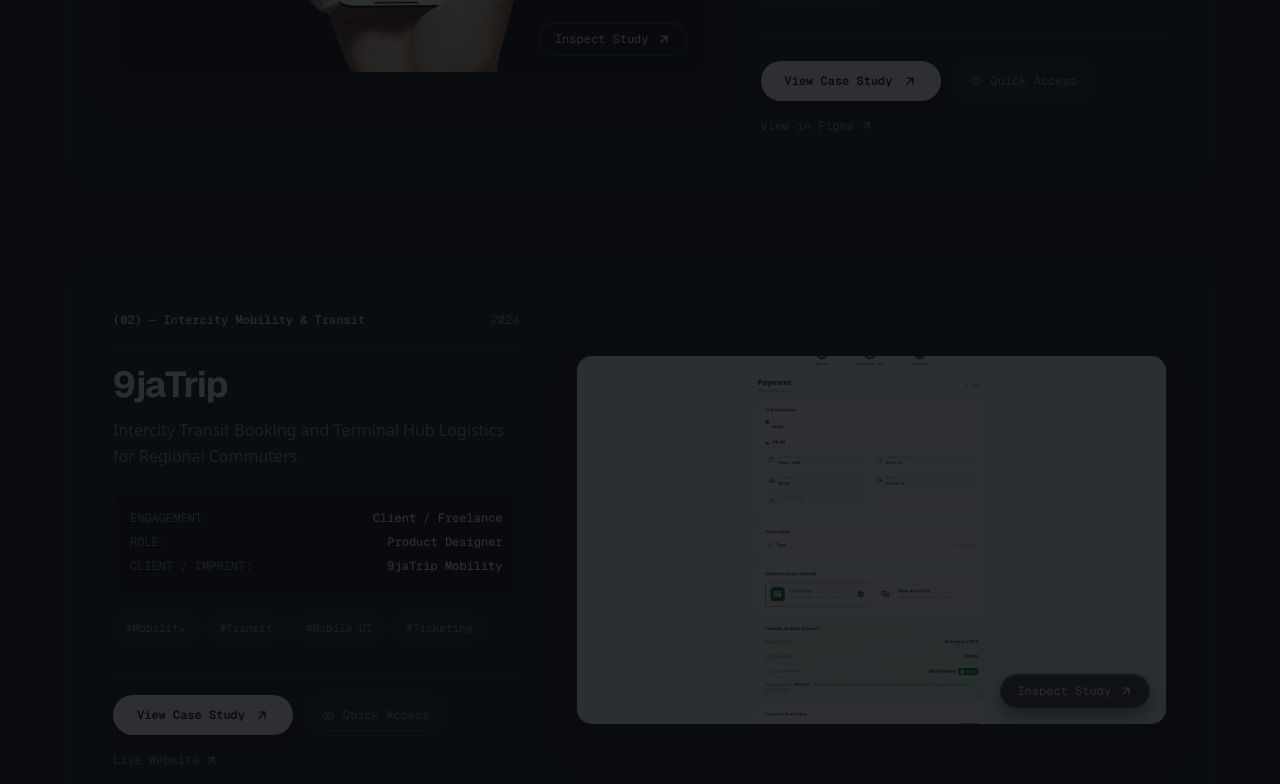
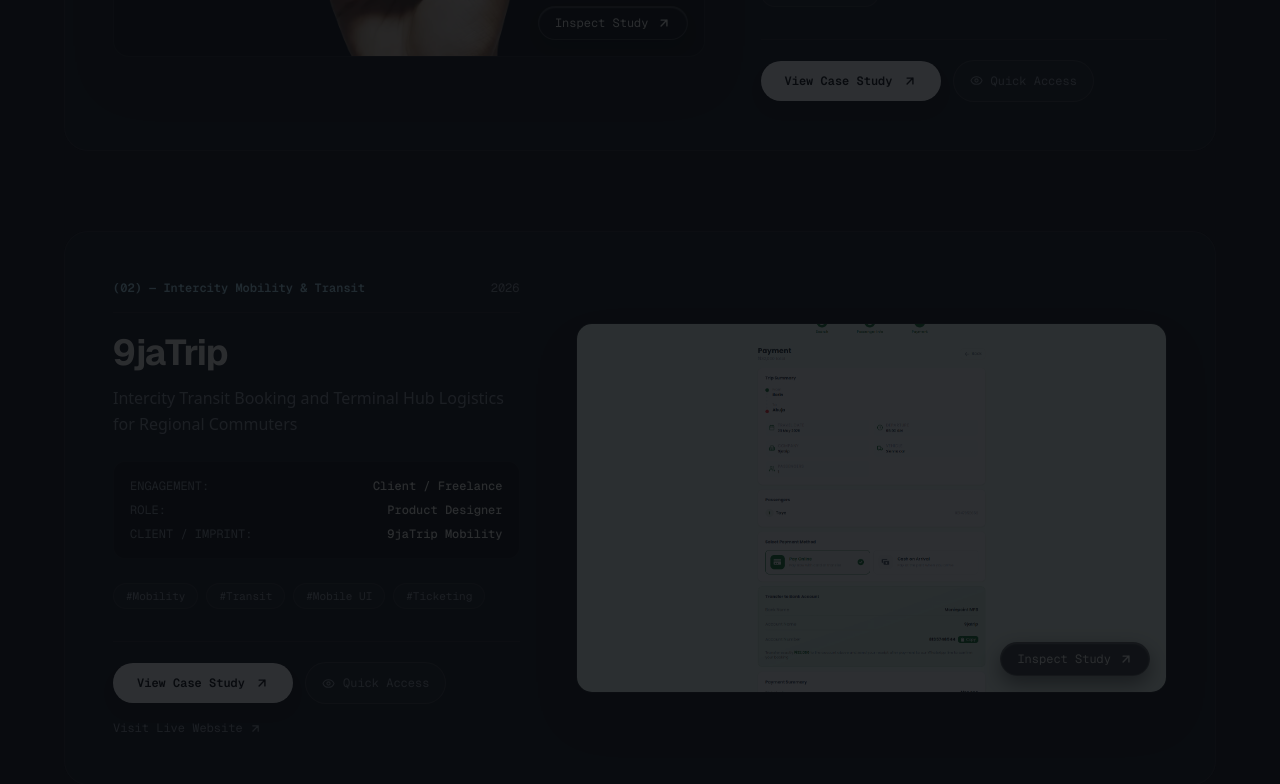
Before and after one commit to Bheemty/cold-designer-portfolio, a Next.js app: page /work in a window 1280 px wide. Shown: the part 1096-1880 px from the top of the page. Built offline with nearby package versions, Linux system fonts and the light colour scheme.

Commit message:
feat: align confirmed project timeline dates, audit and eliminate public Figma links, fix Quick Access scrolling, and enhance contrast across themes

```diff
--- a/src/app/work/[slug]/page.tsx
+++ b/src/app/work/[slug]/page.tsx
@@ -125,9 +125,7 @@ export default async function CaseStudyPage({
                 className="case-study-glass-chip inline-flex items-center gap-2 rounded-full border border-white/[0.14] bg-white/[0.04] px-5 py-2.5 font-mono-code text-xs font-semibold text-[#f2f1ec] hover:border-[#a9ddf0] hover:text-[#a9ddf0] shadow-[inset_0_1px_1px_0_rgba(255,255,255,0.18),0_4px_16px_rgba(0,0,0,0.3)] transition-all"
               >
                 <span>
-                  {project.prototypeUrl.includes("figma.com")
-                    ? "View in Figma"
-                    : project.prototypeUrl.includes("behance.net")
+                  {project.prototypeUrl.includes("behance.net")
                     ? "Examine on Behance"
                     : "Explore Design Specs"}
                 </span>
@@ -565,9 +563,7 @@ export default async function CaseStudyPage({
                       className="inline-flex items-center gap-2 rounded-full border border-white/[0.12] bg-white/[0.03] px-5 py-2.5 font-mono-code text-xs font-semibold text-[#f2f1ec] hover:border-[#a9ddf0] hover:text-[#a9ddf0] transition-colors"
                     >
                       <span>
-                        {project.prototypeUrl.includes("figma.com")
-                          ? "View in Figma"
-                          : project.prototypeUrl.includes("behance.net")
+                        {project.prototypeUrl.includes("behance.net")
                           ? "Examine on Behance"
                           : "Explore Design Specs"}
                       </span>
--- a/src/app/work/page.tsx
+++ b/src/app/work/page.tsx
@@ -438,7 +438,7 @@ export default function WorkArchivePage() {
                                   rel="noopener noreferrer"
                                   className="inline-flex items-center gap-1.5 font-mono-code text-xs text-[#89919d] hover:text-[#a9ddf0] transition-colors"
                                 >
-                                  <span>{p.slug === "9jatrip" ? "Live Website" : "Live Demo"}</span>
+                                  <span>{p.slug === "9jatrip" ? "Visit Live Website" : "Live Demo"}</span>
                                   <svg
                                     viewBox="0 0 24 24"
                                     width="13"
@@ -463,11 +463,9 @@ export default function WorkArchivePage() {
                                   className="inline-flex items-center gap-1.5 font-mono-code text-xs text-[#89919d] hover:text-[#a9ddf0] transition-colors"
                                 >
                                   <span>
-                                    {p.prototypeUrl.includes("figma.com")
-                                      ? "View in Figma"
-                                      : p.prototypeUrl.includes("behance.net")
+                                    {p.prototypeUrl.includes("behance.net")
                                       ? "Behance Case Study"
-                                      : "Design Prototype"}
+                                      : "Design Artifacts"}
                                   </span>
                                   <svg
                                     viewBox="0 0 24 24"
@@ -622,7 +620,7 @@ export default function WorkArchivePage() {
                               rel="noopener noreferrer"
                               className="inline-flex items-center gap-1.5 text-[#89919d] hover:text-[#a9ddf0] transition-colors"
                             >
-                              <span>{p.prototypeUrl.includes("figma.com") ? "View in Figma" : p.prototypeUrl.includes("behance.net") ? "Behance" : "Prototype"}</span>
+                              <span>{p.prototypeUrl.includes("behance.net") ? "Behance" : "Case Study"}</span>
                               <svg
                                 viewBox="0 0 24 24"
                                 width="12"
@@ -880,11 +878,9 @@ export default function WorkArchivePage() {
                   className="inline-flex items-center justify-center gap-2 rounded-full border border-white/[0.12] bg-white/[0.04] px-5 py-3 font-mono-code text-xs text-[#a9ddf0] hover:bg-[#a9ddf0]/10 transition-colors"
                 >
                   <span>
-                    {inspectingProject.prototypeUrl.includes("figma.com")
-                      ? "View in Figma"
-                      : inspectingProject.prototypeUrl.includes("behance.net")
+                    {inspectingProject.prototypeUrl.includes("behance.net")
                       ? "Examine on Behance"
-                      : "Design Prototype"}
+                      : "Case Study Artifacts"}
                   </span>
                   <ArrowUpRight size={14} />
                 </a>
--- a/src/components/work/CaseStudyQuickAccess.tsx
+++ b/src/components/work/CaseStudyQuickAccess.tsx
@@ -313,7 +313,7 @@ export default function CaseStudyQuickAccess({
                   rel="noopener noreferrer"
                   className="inline-flex items-center justify-center gap-2 rounded-full border border-white/[0.12] bg-white/[0.04] px-4 py-2.5 font-mono-code text-xs text-[#a9ddf0] hover:bg-[#a9ddf0]/10 transition-colors"
                 >
-                  <span>{project.slug === "9jatrip" ? "Live Website" : "Live Experience"}</span>
+                  <span>{project.slug === "9jatrip" ? "Visit Live Website" : "Live Experience"}</span>
                   <ExternalLink size={13} />
                 </a>
               )}
@@ -326,9 +326,7 @@ export default function CaseStudyQuickAccess({
                   className="inline-flex items-center justify-center gap-2 rounded-full border border-white/[0.12] bg-white/[0.04] px-4 py-2.5 font-mono-code text-xs text-[#f2f1ec] hover:border-[#a9ddf0] hover:text-[#a9ddf0] transition-colors"
                 >
                   <span>
-                    {project.prototypeUrl.includes("figma.com")
-                      ? "View in Figma"
-                      : project.prototypeUrl.includes("behance.net")
+                    {project.prototypeUrl.includes("behance.net")
                       ? "Behance"
                       : "Design Specs"}
                   </span>
--- a/src/data/askColdKnowledge.ts
+++ b/src/data/askColdKnowledge.ts
@@ -377,7 +377,7 @@ export const ASK_COLD_KNOWLEDGE: KnowledgeBase = {
       title: "MEDesy Solution",
       client: "Medesy Technologies",
       category: "Healthcare & Conversational UI",
-      year: "2024",
+      year: "2026",
       role: "Product Designer",
       timeline: "Employment Engagement",
       headline: "Structured WhatsApp-First Triage Gateway Connecting Patients to Licensed Physicians",
@@ -417,14 +417,13 @@ export const ASK_COLD_KNOWLEDGE: KnowledgeBase = {
         { label: "Design System", value: "Custom MEDesy Component Library" },
       ],
       caseStudyUrl: "/work/medesy",
-      prototypeUrl: "https://www.figma.com/design/Vl1qsoE22hQjt8oEXZubja/Medesy-2?m=auto&t=jglC0OFhMaDeX2tP-6",
     },
     {
       slug: "9jatrip",
       title: "9jaTrip",
       client: "9jaTrip",
       category: "Intercity Mobility & Transit",
-      year: "2024",
+      year: "2026",
       role: "Product Designer",
       timeline: "Freelance Engagement",
       headline: "Intercity Transit Booking and Terminal Hub Logistics for Regional Commuters",
@@ -471,7 +470,7 @@ export const ASK_COLD_KNOWLEDGE: KnowledgeBase = {
       title: "PAAI",
       client: "PAAI Systems",
       category: "AI & Mobile Systems",
-      year: "2024",
+      year: "2025",
       role: "Lead Product Designer",
       timeline: "Mobile Architecture & Systems",
       headline: "Autonomous Personal AI Assistant & Unified Financial Workflow Mobile System",
@@ -511,14 +510,13 @@ export const ASK_COLD_KNOWLEDGE: KnowledgeBase = {
         { label: "Design Deliverable", value: "Figma UI/UX & Interactive Design System" },
       ],
       caseStudyUrl: "/work/paai",
-      prototypeUrl: "https://www.figma.com/design/gxDuODgmcBJfcQHgeCdJjo/paai-qpp--Copy-?node-id=0-1&t=hcDwYeZdR4qsQ1wQ-1",
     },
     {
       slug: "somewhere-hotel",
       title: "Somewhere Hotel",
       client: "Somewhere Hospitality Group",
       category: "Hospitality & Spatial Web",
-      year: "2024",
+      year: "2026",
       role: "Digital Experience & Visual Designer",
       timeline: "Concept / Lab Exploration",
       headline: "Atmospheric Spatial Reservation Interface Translating Architectural Daylight and Calm",
@@ -565,7 +563,7 @@ export const ASK_COLD_KNOWLEDGE: KnowledgeBase = {
       title: "BuyBuddy",
       client: "BuyBuddy Commerce",
       category: "Social Commerce & Marketplace Platform",
-      year: "2024",
+      year: "2026",
       role: "Lead Product Designer",
       timeline: "Product Design Engagement",
       headline: "Streamlined Social Storefronts & Escrow-Protected Purchasing for Digital Merchants",
@@ -612,7 +610,7 @@ export const ASK_COLD_KNOWLEDGE: KnowledgeBase = {
       title: "Stillwater Hall",
       client: "Stillwater Performing Arts Trust",
       category: "Performing Arts & Sequential Spatial Flow",
-      year: "2024",
+      year: "2026",
       role: "Spatial UX & Experience Designer",
       timeline: "Concept / Architectural Study",
       headline: "Acoustic Architectural Concert Walkthrough Translating Hall Geometry and Sonic Resonance",
@@ -659,7 +657,7 @@ export const ASK_COLD_KNOWLEDGE: KnowledgeBase = {
       title: "Greall Corporate Rebrand",
       client: "Greall Technologies",
       category: "Corporate Web & Brand Identity",
-      year: "2023",
+      year: "2025",
       role: "Product Designer",
       timeline: "Corporate Brand Project",
       headline: "Brand Evolution and Modern Digital Presence for Greall Technologies",
@@ -696,10 +694,9 @@ export const ASK_COLD_KNOWLEDGE: KnowledgeBase = {
         { label: "Role", value: "Product Designer (Employment)" },
         { label: "Scope", value: "Corporate Website Rebrand & Digital Visual System" },
         { label: "Deliverable", value: "Figma Design System, Web Architecture & Assets" },
-        { label: "Year", value: "2023" },
+        { label: "Year", value: "2025" },
       ],
       caseStudyUrl: "/work/greall-website",
-      prototypeUrl: "https://www.figma.com/design/lF1WVFUs6FAzgNZ4DBEHQz/Greall-s-Website-Rebranding?node-id=463-9841&t=nlMA7sCFaPU6OIpn-1",
     },
     {
       slug: "spot",
@@ -898,7 +895,7 @@ export const ASK_COLD_KNOWLEDGE: KnowledgeBase = {
       title: "Will (Digital Legacy)",
       client: "Self-Initiated Concept",
       category: "Digital Legacy & Asset Succession",
-      year: "2024",
+      year: "2025",
       role: "Product Designer",
       timeline: "Concept Exploration",
       headline: "Empathetic Asset Inheritance and Generational Digital Legacy Planning",
@@ -938,7 +935,6 @@ export const ASK_COLD_KNOWLEDGE: KnowledgeBase = {
         { label: "Engagement", value: "Concept / Lab Exploration" },
       ],
       caseStudyUrl: "/work/will",
-      prototypeUrl: "https://www.figma.com/design/pLg1nVX9917TdkiDhjohoo/Will?node-id=0-1&t=1v4ItukpKgMzxDIC-1",
     },
     {
       slug: "agrivillage",
@@ -985,7 +981,6 @@ export const ASK_COLD_KNOWLEDGE: KnowledgeBase = {
         { label: "Engagement", value: "Concept / Lab Exploration" },
       ],
       caseStudyUrl: "/work/agrivillage",
-      prototypeUrl: "https://www.figma.com/design/XJQKHJvC4YzQbkN3ng8I22/AgriVillage?node-id=0-1&t=jS5CliPpYKPZb8kI-1",
     },
   ],
 
--- a/src/data/projects.ts
+++ b/src/data/projects.ts
@@ -98,7 +98,7 @@ export const PROJECTS: Project[] = [
     client: "Medesy Technologies",
     type: "Employment",
     category: "Healthcare & Conversational UI",
-    year: "2024",
+    year: "2026",
     role: "Product Designer",
     timeline: "Employment Engagement",
     storytellingFormat: "in-depth-case-study",
@@ -260,7 +260,6 @@ export const PROJECTS: Project[] = [
     ],
     wireframeSummary:
       "Three-pane conversational intake flow, verified web service hero, and standardized doctor referral cards.",
-    prototypeUrl: "https://www.figma.com/design/Vl1qsoE22hQjt8oEXZubja/Medesy-2?m=auto&t=jglC0OFhMaDeX2tP-6",
   },
 
   {
@@ -269,7 +268,7 @@ export const PROJECTS: Project[] = [
     client: "9jaTrip Mobility",
     type: "Client / Freelance",
     category: "Intercity Mobility & Transit",
-    year: "2024",
+    year: "2026",
     role: "Product Designer",
     timeline: "Freelance Engagement",
     storytellingFormat: "in-depth-case-study",
@@ -447,7 +446,7 @@ export const PROJECTS: Project[] = [
     client: "PAAI Systems",
     type: "Concept / Lab Exploration",
     category: "AI & Mobile Systems",
-    year: "2024",
+    year: "2025",
     role: "Lead Product Designer",
     timeline: "System Architecture & Mobile Product Design",
     storytellingFormat: "in-depth-case-study",
@@ -601,7 +600,6 @@ export const PROJECTS: Project[] = [
     },
     wireframeSummary:
       "Conversational prompt stream, interactive intent verification cards, dual-theme balance dashboards, and modular wallet management layouts.",
-    prototypeUrl: "https://www.figma.com/design/gxDuODgmcBJfcQHgeCdJjo/paai-qpp--Copy-?node-id=0-1&t=hcDwYeZdR4qsQ1wQ-1",
   },
 
   {
@@ -610,7 +608,7 @@ export const PROJECTS: Project[] = [
     client: "Somewhere Hospitality Group",
     type: "Concept / Lab Exploration",
     category: "Hospitality & Spatial Web",
-    year: "2024",
+    year: "2026",
     role: "Digital Experience & Visual Designer",
     timeline: "Concept / Lab Exploration",
     storytellingFormat: "spatial-showcase",
@@ -793,7 +791,7 @@ export const PROJECTS: Project[] = [
     client: "BuyBuddy Commerce",
     type: "Concept / Lab Exploration",
     category: "Commerce & Marketplace",
-    year: "2024",
+    year: "2026",
     role: "Product Designer",
     timeline: "Concept / Lab Exploration",
     storytellingFormat: "spatial-showcase",
@@ -975,7 +973,7 @@ export const PROJECTS: Project[] = [
     client: "Stillwater Cultural Foundation",
     type: "Concept / Lab Exploration",
     category: "Cinematic Web & Performing Arts",
-    year: "2024",
+    year: "2026",
     role: "Visual & Interaction Designer",
     timeline: "Editorial Web Exploration",
     storytellingFormat: "spatial-showcase",
@@ -1163,7 +1161,7 @@ export const PROJECTS: Project[] = [
     client: "Greall Technologies",
     type: "Employment",
     category: "Corporate Web & Brand Identity",
-    year: "2023",
+    year: "2025",
     role: "Product Designer",
     timeline: "Employment Engagement",
     storytellingFormat: "confidential-practice",
@@ -1317,7 +1315,6 @@ export const PROJECTS: Project[] = [
     ],
     wireframeSummary:
       "Institutional capability hero, modular product pillar cards, developer API gateway, and compliance disclosure footer.",
-    prototypeUrl: "https://www.figma.com/design/lF1WVFUs6FAzgNZ4DBEHQz/Greall-s-Website-Rebranding?node-id=463-9841&t=nlMA7sCFaPU6OIpn-1",
   },
 
   {
@@ -1326,7 +1323,7 @@ export const PROJECTS: Project[] = [
     client: "Will Legacy Platform",
     type: "Concept / Lab Exploration",
     category: "Digital Legacy & Asset Succession",
-    year: "2023",
+    year: "2025",
     role: "Product Designer",
     timeline: "Product Architecture Exploration",
     storytellingFormat: "concept-exploration",
@@ -1477,7 +1474,6 @@ export const PROJECTS: Project[] = [
     ],
     wireframeSummary:
       "Empathetic milestone wizard, interactive visual allocation sliders, encrypted vault overview, and trusted contact verification ledger.",
-    prototypeUrl: "https://www.figma.com/design/pLg1nVX9917TdkiDhjohoo/Will?node-id=0-1&t=1v4ItukpKgMzxDIC-1",
   },
 
   {
@@ -1486,7 +1482,7 @@ export const PROJECTS: Project[] = [
     client: "AgriVillage Agriculture",
     type: "Concept / Lab Exploration",
     category: "Agritech & Cooperative Commerce",
-    year: "2023",
+    year: "2024",
     role: "Product Designer",
     timeline: "Concept Exploration",
     storytellingFormat: "concept-exploration",
@@ -1644,7 +1640,6 @@ export const PROJECTS: Project[] = [
     ],
     wireframeSummary:
       "Large-touch target produce selectors, simple batch creation cards, and clear delivery timeline trackers.",
-    prototypeUrl: "https://www.figma.com/design/XJQKHJvC4YzQbkN3ng8I22/AgriVillage?node-id=0-1&t=jS5CliPpYKPZb8kI-1",
   },
 
   // ─────────────────────────────────────────────────────────────
--- a/src/data/taye-persona/projects.ts
+++ b/src/data/taye-persona/projects.ts
@@ -181,7 +181,7 @@ export const TAYE_PROJECTS: DetailedProjectKnowledge[] = [
     client: "Medesy Technologies",
     type: "Employment",
     category: "Healthcare & Conversational UI",
-    year: "2024",
+    year: "2026",
     role: "Product Designer",
     timeline: "Employment Engagement",
     headline: "Structured WhatsApp-First Triage Gateway Connecting Patients to Licensed Physicians",
@@ -209,7 +209,6 @@ export const TAYE_PROJECTS: DetailedProjectKnowledge[] = [
       "In healthcare, trust is everything. Meeting users where they already feel comfortable (WhatsApp) removes friction that no slick native app could ever solve.",
     status: "Active production platform.",
     caseStudyUrl: "/work/medesy",
-    prototypeUrl: "https://www.figma.com/design/Vl1qsoE22hQjt8oEXZubja/Medesy-2?m=auto&t=jglC0OFhMaDeX2tP-6",
   },
   {
     slug: "9jatrip",
@@ -217,7 +216,7 @@ export const TAYE_PROJECTS: DetailedProjectKnowledge[] = [
     client: "9jaTrip",
     type: "Client / Freelance",
     category: "Intercity Mobility & Transit",
-    year: "2024",
+    year: "2026",
     role: "Product Designer",
     timeline: "Freelance Engagement",
     headline: "Intercity Transit Booking and Terminal Hub Logistics for Regional Commuters",
@@ -253,7 +252,7 @@ export const TAYE_PROJECTS: DetailedProjectKnowledge[] = [
     client: "Somewhere Hospitality Group",
     type: "Concept / Lab Exploration",
     category: "Hospitality & Spatial Web",
-    year: "2024",
+    year: "2026",
     role: "Digital Experience & Visual Designer",
     timeline: "Concept / Lab Exploration",
     headline: "Atmospheric Spatial Reservation Interface Translating Architectural Daylight and Calm",
@@ -286,7 +285,7 @@ export const TAYE_PROJECTS: DetailedProjectKnowledge[] = [
     client: "BuyBuddy Commerce",
     type: "Concept / Lab Exploration",
     category: "Social Commerce & Instant Stores",
-    year: "2024",
+    year: "2026",
     role: "Product Designer",
     timeline: "Mobile Exploration",
     headline: "Social Micro-Commerce and Instant Digital Storefronts for Community Merchants",
@@ -319,7 +318,7 @@ export const TAYE_PROJECTS: DetailedProjectKnowledge[] = [
     client: "Stillwater Cultural Foundation",
     type: "Concept / Lab Exploration",
     category: "Cultural & Spatial Architecture",
-    year: "2024",
+    year: "2026",
     role: "Visual & Interaction Designer",
     timeline: "Editorial Web Exploration",
     headline: "Cinematic Digital Experience for an Architectural Concert Hall",
@@ -352,7 +351,7 @@ export const TAYE_PROJECTS: DetailedProjectKnowledge[] = [
     client: "Greall Technologies",
     type: "Employment",
     category: "Corporate Fintech & Brand Identity",
-    year: "2023",
+    year: "2025",
     role: "Product Designer",
     timeline: "Employment Engagement",
     headline: "Corporate Brand Identity and Responsive Web Architecture for an African Fintech",
@@ -378,7 +377,6 @@ export const TAYE_PROJECTS: DetailedProjectKnowledge[] = [
       "In B2B fintech, visual discipline is a competitive advantage. Corporate clients equate visual clarity with technical security.",
     status: "Shipped in production.",
     caseStudyUrl: "/work/greall-website",
-    prototypeUrl: "https://www.figma.com/design/lF1WVFUs6FAzgNZ4DBEHQz/Greall-s-Website-Rebranding?node-id=463-9841&t=nlMA7sCFaPU6OIpn-1",
   },
   {
     slug: "will",
@@ -386,7 +384,7 @@ export const TAYE_PROJECTS: DetailedProjectKnowledge[] = [
     client: "Will Legacy Platform",
     type: "Concept / Lab Exploration",
     category: "Fintech & Estate Planning",
-    year: "2023",
+    year: "2025",
     role: "Product Designer",
     timeline: "Product Architecture Exploration",
     headline: "Digital Estate Planning and Asset Allocation Platform for Modern Families",
@@ -412,7 +410,6 @@ export const TAYE_PROJECTS: DetailedProjectKnowledge[] = [
       "When designing for emotionally vulnerable moments, software must feel warm, steady, and completely unhurried.",
     status: "Case study published on portfolio.",
     caseStudyUrl: "/work/will",
-    prototypeUrl: "https://www.figma.com/design/pLg1nVX9917TdkiDhjohoo/Will?node-id=0-1&t=1v4ItukpKgMzxDIC-1",
   },
   {
     slug: "agrivillage",
@@ -420,7 +417,7 @@ export const TAYE_PROJECTS: DetailedProjectKnowledge[] = [
     client: "AgriVillage Agriculture",
     type: "Concept / Lab Exploration",
     category: "AgriTech & Supply Chain",
-    year: "2023",
+    year: "2024",
     role: "Product Designer",
     timeline: "Concept Exploration",
     headline: "Agricultural Supply Chain and Farmer Cooperative Marketplace",
@@ -446,7 +443,6 @@ export const TAYE_PROJECTS: DetailedProjectKnowledge[] = [
       "Designing for emerging markets requires stripping away all vanity UI to focus 100% on bandwidth efficiency and legibility under direct sunlight.",
     status: "Case study published on portfolio.",
     caseStudyUrl: "/work/agrivillage",
-    prototypeUrl: "https://www.figma.com/design/XJQKHJvC4YzQbkN3ng8I22/AgriVillage?node-id=0-1&t=jS5CliPpYKPZb8kI-1",
   },
   {
     slug: "nova-wellness",
@@ -491,7 +487,7 @@ export const TAYE_PROJECTS: DetailedProjectKnowledge[] = [
     client: "PAAI Systems",
     type: "Concept / Lab Exploration",
     category: "AI & Mobile Systems",
-    year: "2024",
+    year: "2025",
     role: "Lead Product Designer",
     timeline: "System Architecture & Mobile Product Design",
     headline: "Autonomous Personal AI Assistant & Unified Financial Workflow Mobile System",
@@ -519,6 +515,5 @@ export const TAYE_PROJECTS: DetailedProjectKnowledge[] = [
       "Designing for autonomous AI requires designing for trust: transparency, explicit confirmation cards, and reversible actions are essential.",
     status: "Case study published on portfolio; design system and architecture documented.",
     caseStudyUrl: "/work/paai",
-    prototypeUrl: "https://www.figma.com/design/gxDuODgmcBJfcQHgeCdJjo/paai-qpp--Copy-?node-id=0-1&t=hcDwYeZdR4qsQ1wQ-1",
   },
 ];
--- a/src/lib/askColdRetrieval.ts
+++ b/src/lib/askColdRetrieval.ts
@@ -692,11 +692,9 @@ export function generateLocalMockResponse(
           ...(targetProject.prototypeUrl
             ? [
                 {
-                  label: targetProject.prototypeUrl.includes("figma.com")
-                    ? "View in Figma"
-                    : targetProject.prototypeUrl.includes("behance.net")
+                  label: targetProject.prototypeUrl.includes("behance.net")
                     ? "Examine on Behance"
-                    : "Open Prototype",
+                    : "Open Case Study",
                   href: targetProject.prototypeUrl,
                 },
               ]
@@ -718,16 +716,14 @@ export function generateLocalMockResponse(
 
     if (isAskingPrototype) {
       const url = targetProject.liveUrl || targetProject.prototypeUrl || targetProject.githubUrl || targetProject.caseStudyUrl;
-      const protoLabel = targetProject.prototypeUrl?.includes("figma.com")
-        ? "Figma Design File"
-        : targetProject.prototypeUrl?.includes("behance.net")
+      const protoLabel = targetProject.prototypeUrl?.includes("behance.net")
         ? "Behance Case Study Specification"
         : "Interactive Prototype";
       const chipLabel = targetProject.liveUrl
         ? `Visit ${targetProject.title} Website`
-        : targetProject.prototypeUrl?.includes("figma.com")
-        ? `View ${targetProject.title} in Figma`
-        : `Open ${targetProject.title}`;
+        : targetProject.prototypeUrl?.includes("behance.net")
+        ? `Examine ${targetProject.title} on Behance`
+        : `Explore ${targetProject.title}`;
       return {
         text: `You can explore the verified artifacts from my work on **${targetProject.title}** directly:\n\n- [${targetProject.title} Case Study](${targetProject.caseStudyUrl})\n${targetProject.liveUrl ? `- [Live Website](${targetProject.liveUrl})\n` : ""}${targetProject.prototypeUrl ? `- [${protoLabel}](${targetProject.prototypeUrl})\n` : ""}${targetProject.githubUrl ? `- [GitHub Source Repository](${targetProject.githubUrl})\n` : ""}`,
         actionChips: [
```
Also changed, not shown: src/app/globals.css (+12 -7 lines), src/components/ui/MorphingDialog.tsx (+50 -7 lines).
